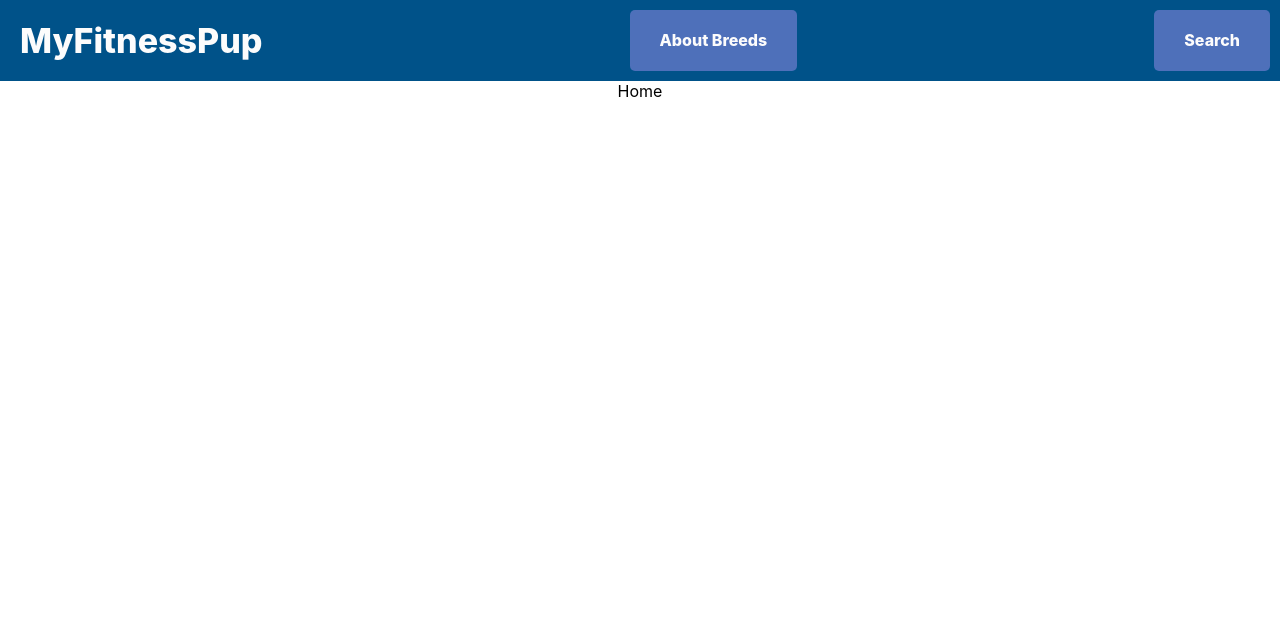
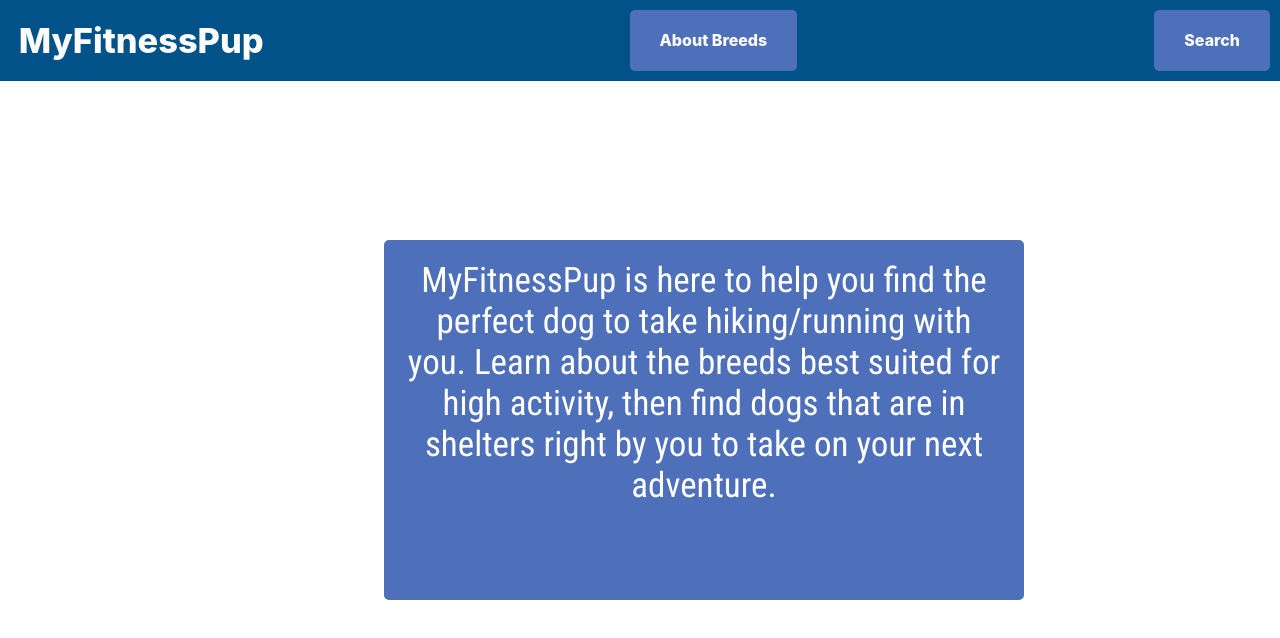
Before and after one commit to foxwellm/MyFitnessPup, a React (Create React App) app: page / in a window 1280 px wide. Shown: the top 638 px of the page. Built offline with nearby package versions, Linux system fonts and the light colour scheme; no server answers.

Commit message:
Add Home message and styling

```diff
--- a/src/Main.scss
+++ b/src/Main.scss
@@ -8,4 +8,5 @@
 @import './components/BreedCard/BreedCard.scss';
 @import './containers/BreedInfo/BreedInfo.scss';
 @import './containers/Search/Search.scss';
+@import './components/Home/Home.scss';
 @import url('https://fonts.googleapis.com/css?family=Lato|Roboto+Condensed');
--- /dev/null
+++ b/src/components/Home/Home.js
@@ -0,0 +1,14 @@
+import React, {Component} from 'react'
+
+export class Home extends Component {
+  render() {
+    return (
+      <div className='home-container'>
+        <div className='home-card'>MyFitnessPup is here to help you find the perfect dog to take hiking/running with you. Learn about the breeds best suited for high activity, then find dogs that are in shelters right by you to take on your next adventure.</div>
+
+      </div>
+    )
+  }
+}
+
+export default Home
--- /dev/null
+++ b/src/components/Home/Home.scss
@@ -0,0 +1,23 @@
+.home-container {
+  left: 0;
+  top: 80px;
+  height: 100%;
+  width: 100%;
+  position: fixed;
+}
+
+.home-card {
+  background-color: $primary-light;
+  font-family: $font-secondary;
+  padding: 20px;
+  border-radius: 5px;
+  left: 30vw;
+  top: 30vh;
+  width: 40vw;
+  height: 40vh;
+  min-height: 300px;
+  min-width: 600px;
+  position: fixed;
+  color: white;
+  font-size: 35px;
+}
--- a/src/containers/App/App.js
+++ b/src/containers/App/App.js
@@ -1,6 +1,6 @@
 import React, { Component } from 'react';
 import Header from '../../components/Header/Header'
-import Home from '../Home/Home'
+import Home from '../../components/Home/Home'
 import AboutBreeds from '../../components/AboutBreeds/AboutBreeds'
 import BreedInfo from '../BreedInfo/BreedInfo'
 import DogInfo from '../DogInfo/DogInfo'
--- a/src/containers/BreedInfo/BreedInfo.js
+++ b/src/containers/BreedInfo/BreedInfo.js
@@ -6,7 +6,7 @@ import {importImages} from '../../helpers/importImages'
 export class BreedInfo extends Component {
 
   render() {
-    const {img, isCold, isRunner, isClimber} = this.props.breed
+    const {img} = this.props.breed
     const images = importImages();
     return (
       <div>
--- a/src/containers/Home/Home.js
+++ /dev/null
@@ -1,11 +0,0 @@
-import React, {Component} from 'react'
-
-export class Home extends Component {
-  render() {
-    return (
-      <div>Home</div>
-    )
-  }
-}
-
-export default Home
```
Also changed, not shown: 2 other files (tests, documents, lock files or other folders).
